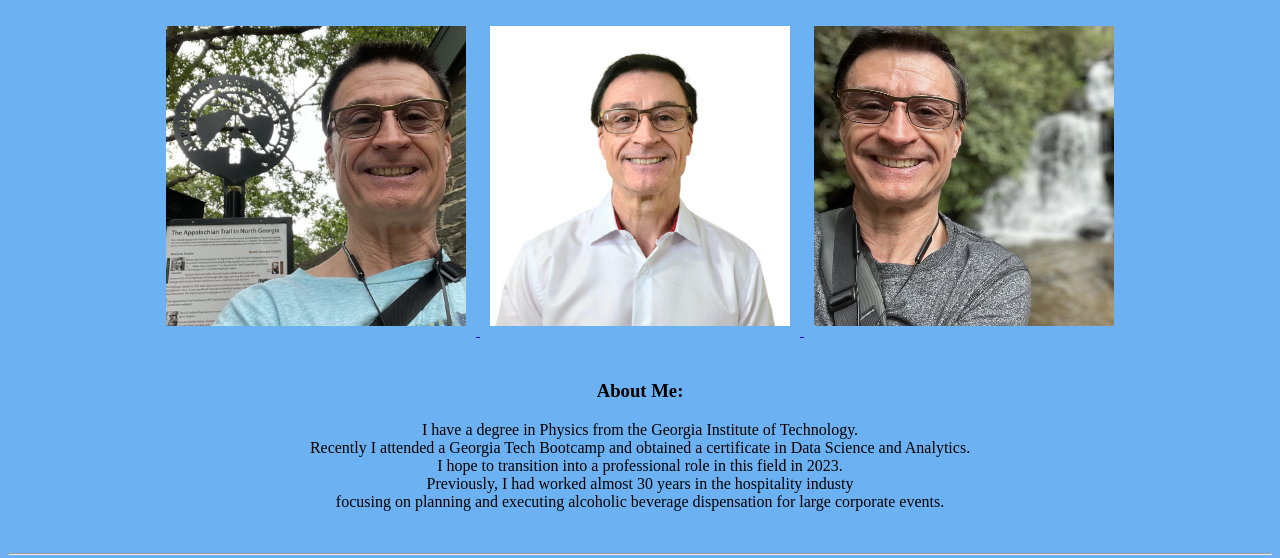
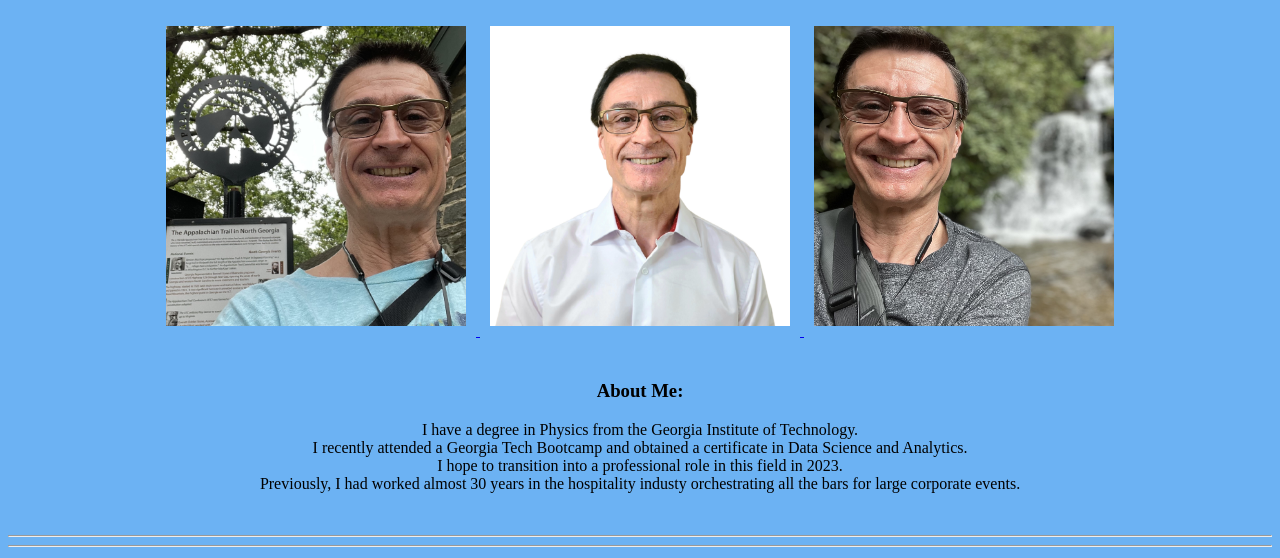
Before and after one commit to rickmora98/rickmora98.github.io, a plain HTML site: page mybio.html in a window 1280 px wide. Shown: the part 242-800 px from the top of the page. Drawn offline with Linux system fonts and the light colour scheme.

Commit message:
Update mybio.html

```diff
--- a/mybio.html
+++ b/mybio.html
@@ -101,10 +101,9 @@
             <h3><br>About Me:</h3>
             <p>
                 I have a degree in Physics from the Georgia Institute of Technology.<br>
-                Recently I attended a Georgia Tech Bootcamp and obtained a certificate in Data Science and Analytics.<br>
+                I recently attended a Georgia Tech Bootcamp and obtained a certificate in Data Science and Analytics.<br>
                 I hope to transition into a professional role in this field in 2023.<br>
-                Previously, I had worked almost 30 years in the hospitality industy<br>
-                focusing on planning and executing alcoholic beverage dispensation for large corporate events.<br>
+                Previously, I had worked almost 30 years in the hospitality industy orchestrating all the bars for large corporate events.<br>
             </p>
         </center>
         <br>
```
